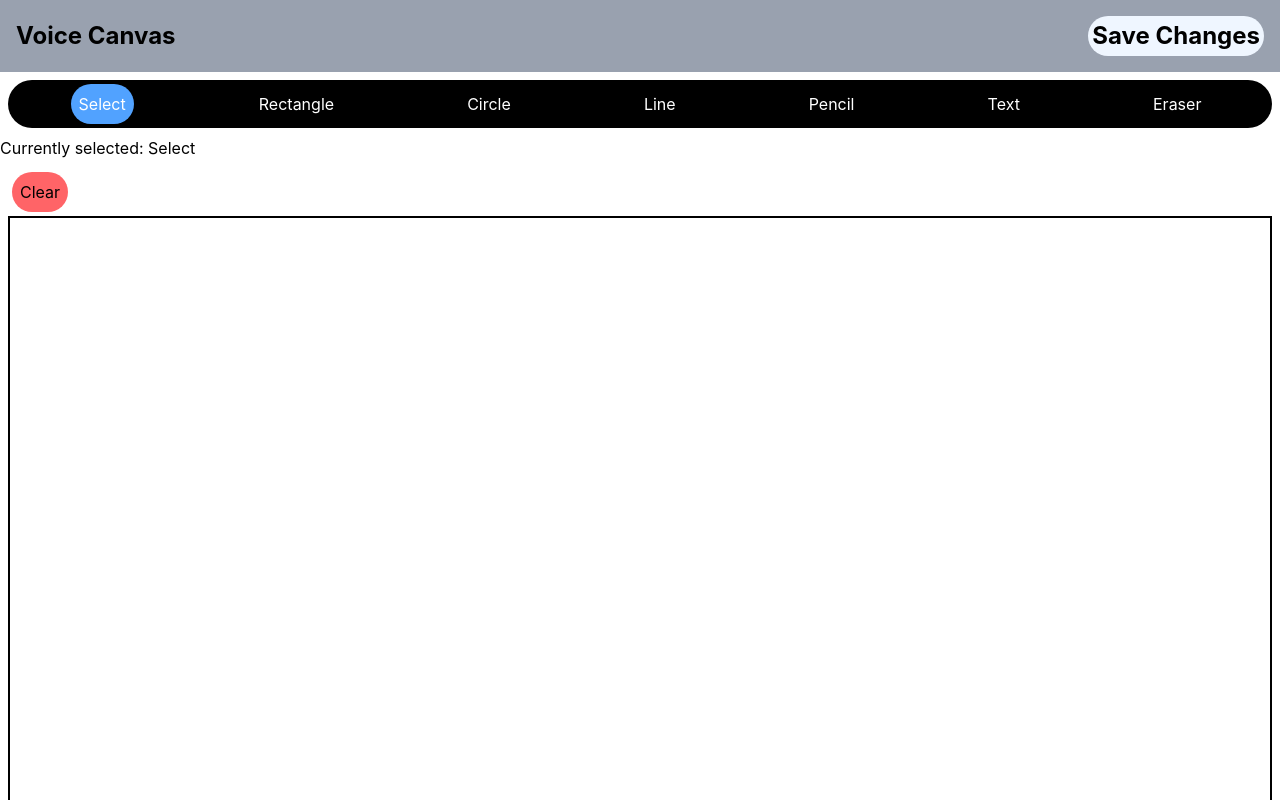
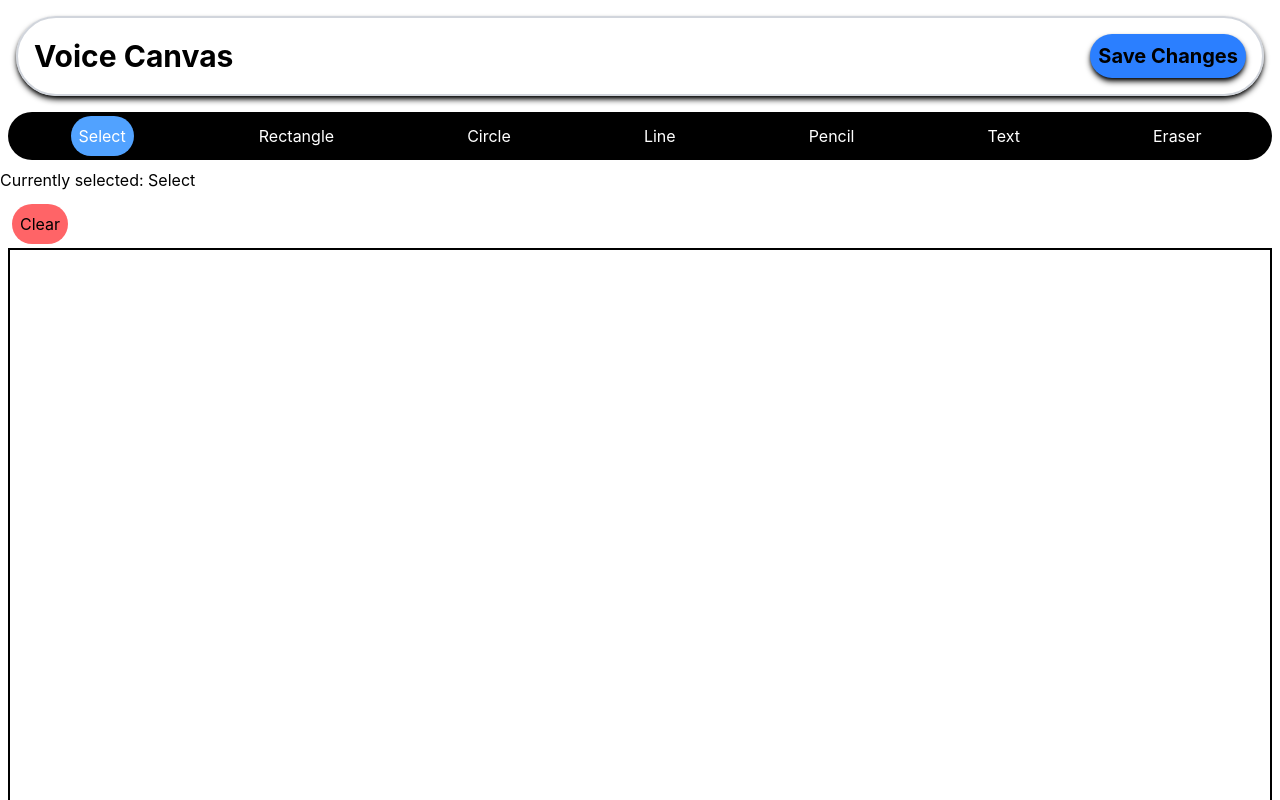
Before and after one commit to sachit-create/VoiceCanvasAi, a React (Vite) app in the folder voicecanvas/: page / in a window 1280 px wide. Shown: the top 800 px of the page. Built offline with nearby package versions, Linux system fonts and the light colour scheme.

Commit message:
fix: improve header css

```diff
--- a/voicecanvas/src/Components/Header.tsx
+++ b/voicecanvas/src/Components/Header.tsx
@@ -1,9 +1,10 @@
 
 const Header = () => {
   return (
-    <header className="bg-gray-400 text-2xl font-bold flex justify-between items-center p-4 gap-2">
-     <h1>Voice Canvas</h1>
-     <button className='bg-blue-50 rounded-full text-2xl p-1'>Save Changes</button>
+    <header className="bg-transparent border-gray-300 border-2 rounded-full m-4 text-2xl shadow-black shadow-md font-bold flex justify-between items-center p-4">
+     <h1
+     className="text-3xl">Voice Canvas</h1>
+     <button className='bg-blue-500 rounded-full text-xl shadow-black shadow-md hover:bg-blue-300 p-2'>Save Changes</button>
     </header>
   );
 };
```
